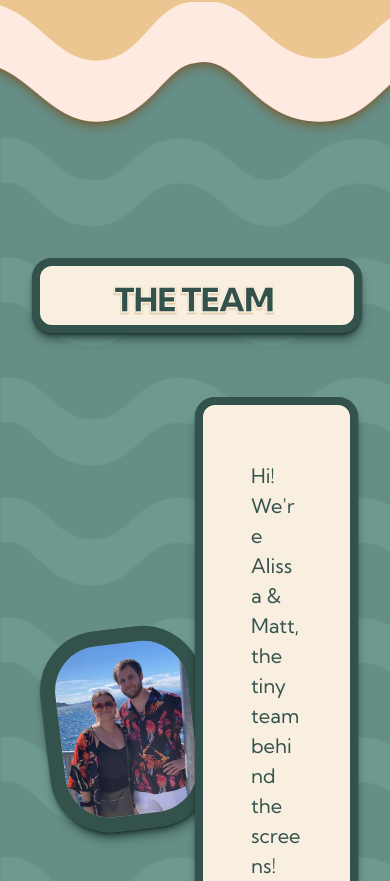
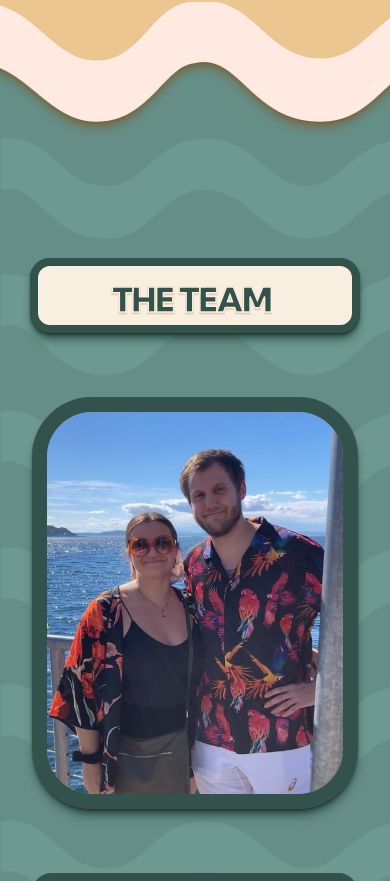
Before and after one commit to mattduff707/some-fun-prod, a Next.js app: page / in a window 390 px wide. Shown: the part 4323-5204 px from the top of the page. Built offline with nearby package versions, Linux system fonts and the light colour scheme.

Commit message:
about page responsive

```diff
--- a/src/app/About.jsx
+++ b/src/app/About.jsx
@@ -12,18 +12,18 @@ import Smiley from "@/components/icons/Smiley";
 
 const About = () => {
   return (
-    <section className="px-section relative flex max-w-full flex-col items-center overflow-hidden bg-seawater bg-squiggleBg bg-cover pt-8">
+    <section className="relative flex max-w-full flex-col items-center overflow-hidden bg-seawater bg-squiggleBg bg-cover px-section pt-8">
       <div className="flex w-full flex-col items-center  pb-[240px]">
-        <div className="w-full max-w-constraint pt-pageTop">
+        <div className="w-full max-w-constraint pt-pageTop max1000:flex max1000:flex-col max1000:items-center">
           <Title
             boxClass="border-seaweed bg-pale shadow-pinkyShadow shadow-seaweedShadow mb-16"
             titleClass={"fill-seaweed translate-x-[24px] translate-y-[4px]"}
           >
             THE TEAM
           </Title>
-          <div className="flex  items-center">
+          <div className="flex items-center max1000:flex-col max1000:gap-16">
             <Image
-              className="h-auto w-[50%] origin-top-right translate-y-12 rotate-[-7deg] rounded-[60px] border-[15px] border-seaweed shadow-box shadow-seaweedShadow"
+              className="h-auto w-[50%] origin-top-right translate-y-12 rotate-[-7deg] rounded-[60px] border-[15px] border-seaweed shadow-box shadow-seaweedShadow max1000:w-full max1000:translate-y-0 max1000:rotate-0"
               width={1001}
               height={1291}
               src={usPic}
@@ -31,7 +31,7 @@ const About = () => {
             />
             <Box
               boxClass={
-                "shadow-seaweedShadow border-seaweed bg-pale pt-10 px-12 pb-14 relative z-10 w-[50%]"
+                "shadow-seaweedShadow border-seaweed bg-pale pt-10 px-12 pb-14 relative z-10 w-[50%] max1000:w-full"
               }
             >
               <p className="max-w-[425px] pt-4 text-lg text-seaweed">
```
